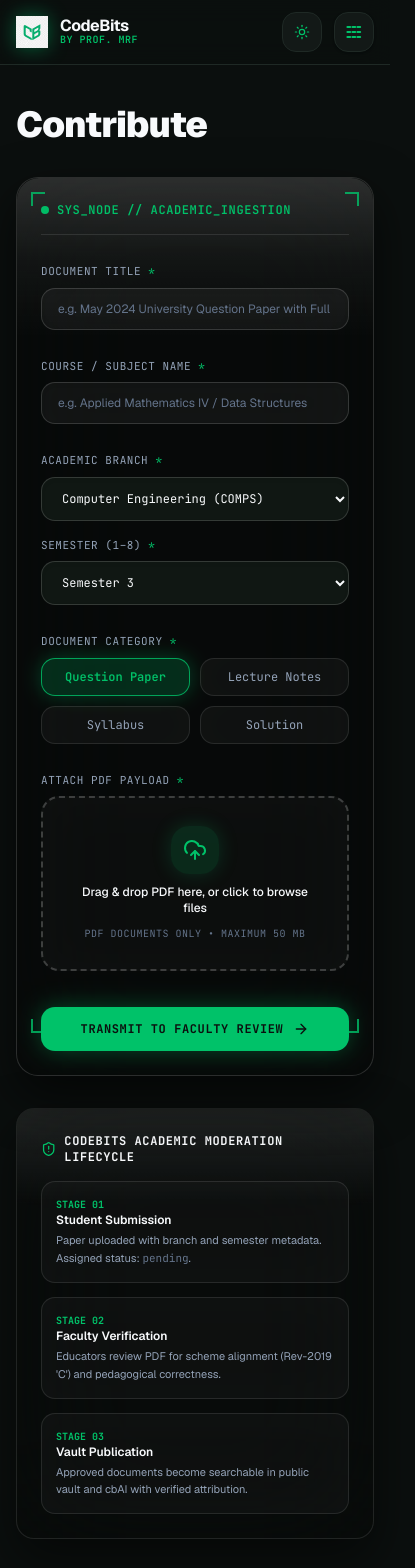
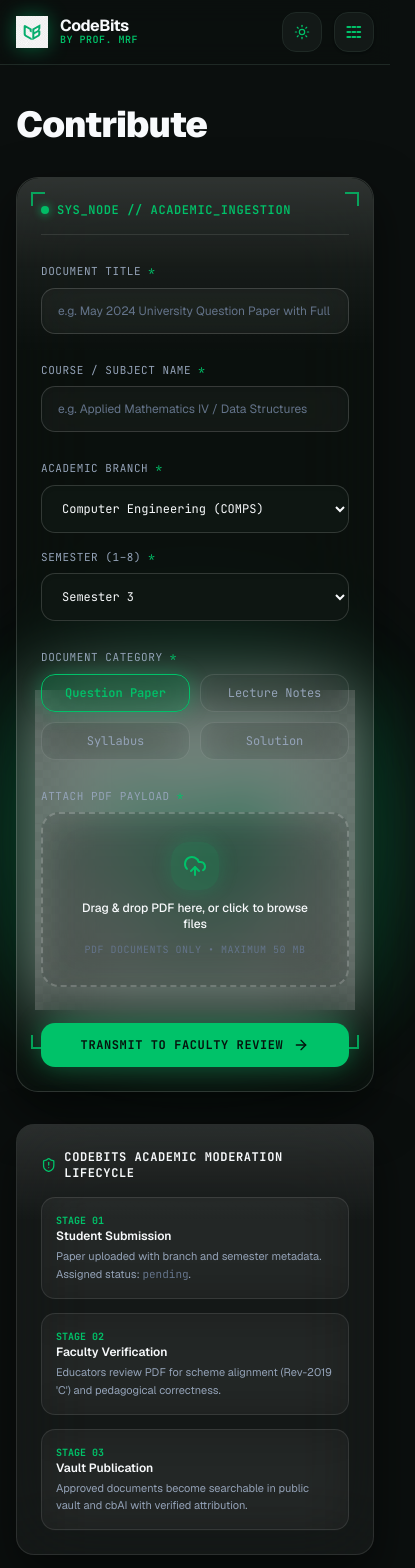
Before and after one commit to rehan-1002/CODEBITS, a Next.js app in the folder codebits/: page /upload in a window 390 px wide. Shown: the top 1568 px of the page, 415 px wide, since content can reach past the window. Built offline with nearby package versions, Linux system fonts and the light colour scheme.

Commit message:
feat(upload): implement liquid glass HUD with blurred CodeBits logo backdrop and minimal header

```diff
--- a/codebits/app/upload/page.tsx
+++ b/codebits/app/upload/page.tsx
@@ -1,10 +1,9 @@
 import React from "react";
 import { Metadata } from "next";
-import { UploadCloud, ShieldCheck } from "lucide-react";
 import { ResourceUploadForm } from "@/components/upload/ResourceUploadForm";
 
 export const metadata: Metadata = {
-  title: "Community Upload | CodeBits Academic Vault",
+  title: "Contribute | CodeBits Academic Vault",
   description:
     "Contribute verified Mumbai University engineering question papers, lecture notes, and solutions for faculty review and public vault indexing.",
 };
--- a/codebits/components/upload/ResourceUploadForm.tsx
+++ b/codebits/components/upload/ResourceUploadForm.tsx
@@ -8,7 +8,6 @@ import {
   AlertCircle,
   Clock,
   ShieldAlert,
-  Sparkles,
   ArrowRight,
   CheckCircle2,
 } from "lucide-react";
@@ -54,8 +53,6 @@ export function ResourceUploadForm() {
 
     setLoading(true);
 
-    // Backend-ready boundary:
-    // Simulated submission lifecycle for frontend verification
     setTimeout(() => {
       setLoading(false);
       setSubmitted(true);
@@ -63,30 +60,37 @@ export function ResourceUploadForm() {
   };
 
   return (
-    <div className="relative w-full space-y-8">
-      {/* Background CodeBits Logo - Refracted and Blurred Behind the Glass Form */}
-      <div className="absolute inset-0 flex items-center justify-center pointer-events-none select-none -z-10 overflow-hidden">
-        {/* Smokey Ethereal Backdrop Blooms */}
-        <div className="absolute w-[500px] sm:w-[700px] h-[500px] sm:h-[700px] rounded-full bg-gradient-to-tr from-[var(--brand-primary,#00C269)]/15 via-emerald-500/10 to-teal-400/5 blur-[100px] transform -translate-y-6" />
-        <div className="absolute w-[350px] sm:w-[500px] h-[350px] sm:h-[500px] rounded-full bg-[var(--brand-ambient,#34EE99)]/10 dark:bg-[var(--brand-primary,#00C269)]/20 blur-[80px] transform translate-y-12 translate-x-8" />
+    <div className="relative isolate w-full space-y-8">
+      {/*
+        ========================================================================
+        CODEBITS LOGO IN THE BACK OF THE FORM:
+        Placed at z-0 inside an isolated stacking context.
+        The liquid glass form sits at z-10 directly refracting and blurring this logo.
+        ========================================================================
+      */}
+      <div className="absolute inset-0 flex items-center justify-center pointer-events-none select-none z-0 overflow-visible">
+        {/* Ambient Emerald Glow Bloom */}
+        <div className="absolute w-[440px] sm:w-[580px] h-[440px] sm:h-[580px] rounded-full bg-[radial-gradient(circle,rgba(0,194,105,0.35)_0%,rgba(52,238,153,0.15)_40%,transparent_70%)] blur-[60px]" />
+        <div className="absolute w-[300px] sm:w-[420px] h-[300px] sm:h-[420px] rounded-full bg-emerald-500/15 dark:bg-emerald-500/25 blur-[70px] -translate-y-8" />
 
-        <div className="relative w-[320px] sm:w-[460px] md:w-[540px] aspect-square flex items-center justify-center animate-pulse duration-[8000ms]">
+        {/* CodeBits Emblem - Positioned directly behind the form */}
+        <div className="relative w-[320px] sm:w-[460px] md:w-[520px] aspect-square flex items-center justify-center animate-pulse duration-[6000ms]">
           <Image
             src="/LOGO CB.png"
-            alt="CodeBits Logo Backdrop"
-            width={540}
-            height={540}
+            alt="CodeBits Logo"
+            width={520}
+            height={520}
             priority
-            className="w-full h-full object-contain opacity-55 dark:opacity-45 drop-shadow-[0_0_50px_rgba(0,194,105,0.4)] pointer-events-none filter"
+            className="w-full h-full object-contain opacity-75 dark:opacity-85 drop-shadow-[0_0_45px_rgba(0,194,105,0.5)] pointer-events-none"
           />
         </div>
       </div>
 
       {submitted ? (
         /* Submitted Liquid Glass HUD Card */
-        <div className="relative z-10 backdrop-blur-3xl bg-white/20 dark:bg-black/30 border border-white/40 dark:border-white/15 shadow-[0_8px_32px_0_rgba(0,0,0,0.12)] dark:shadow-[0_20px_50px_rgba(0,0,0,0.6)] rounded-3xl p-8 sm:p-12 text-center space-y-6 overflow-hidden">
+        <div className="relative z-10 backdrop-blur-2xl bg-white/40 dark:bg-[#0B120E]/40 border border-white/60 dark:border-white/15 shadow-[0_8px_32px_0_rgba(0,0,0,0.08)] dark:shadow-[0_20px_50px_rgba(0,0,0,0.5)] rounded-3xl p-8 sm:p-12 text-center space-y-6 overflow-hidden">
           {/* Top Specular Glare */}
-          <div className="absolute inset-x-0 top-0 h-40 bg-gradient-to-b from-white/40 dark:from-white/15 via-white/5 to-transparent rounded-t-3xl pointer-events-none" />
+          <div className="absolute inset-x-0 top-0 h-40 bg-gradient-to-b from-white/30 dark:from-white/15 via-white/5 to-transparent rounded-t-3xl pointer-events-none" />
 
           {/* HUD Corner Accents */}
           <div className="absolute top-3.5 left-3.5 w-3.5 h-3.5 border-t-2 border-l-2 border-[var(--brand-primary)]/80 pointer-events-none" />
@@ -94,7 +98,7 @@ export function ResourceUploadForm() {
           <div className="absolute bottom-3.5 left-3.5 w-3.5 h-3.5 border-b-2 border-l-2 border-[var(--brand-primary)]/80 pointer-events-none" />
           <div className="absolute bottom-3.5 right-3.5 w-3.5 h-3.5 border-b-2 border-r-2 border-[var(--brand-primary)]/80 pointer-events-none" />
 
-          <div className="w-16 h-16 rounded-2xl border border-[var(--brand-primary)]/40 bg-[var(--brand-primary)]/15 text-[var(--brand-primary)] flex items-center justify-center mx-auto shadow-[0_0_28px_rgba(0,194,105,0.25)]">
+          <div className="w-16 h-16 rounded-2xl border border-[var(--brand-primary)]/40 bg-[var(--brand-primary)]/15 text-[var(--brand-primary)] flex items-center justify-center mx-auto shadow-[0_0_28px_rgba(0,194,105,0.3)]">
             <CheckCircle2 className="w-8 h-8" />
           </div>
 
@@ -112,8 +116,8 @@ export function ResourceUploadForm() {
           </div>
 
           {/* Payload Summary HUD Panel */}
-          <div className="p-5 rounded-2xl border border-white/30 dark:border-white/10 bg-white/20 dark:bg-white/[0.04] backdrop-blur-md max-w-md mx-auto text-left text-xs font-mono space-y-2 relative z-10 shadow-inner">
-            <div className="flex justify-between items-center pb-2 border-b border-white/20 dark:border-white/10 text-[10px] text-[var(--text-muted)]">
+          <div className="p-5 rounded-2xl border border-black/10 dark:border-white/10 bg-white/30 dark:bg-white/[0.04] backdrop-blur-md max-w-md mx-auto text-left text-xs font-mono space-y-2 relative z-10 shadow-inner">
+            <div className="flex justify-between items-center pb-2 border-b border-black/10 dark:border-white/10 text-[10px] text-[var(--text-muted)]">
               <span>PAYLOAD_RECEIPT</span>
               <span className="text-[var(--brand-primary)] font-semibold">VERIFIED_HASH</span>
             </div>
@@ -131,20 +135,20 @@ export function ResourceUploadForm() {
               setTitle("");
               setFile(null);
             }}
-            className="relative z-10 inline-flex items-center gap-2 px-6 py-3.5 rounded-xl bg-[var(--brand-primary)] hover:bg-[var(--brand-ambient,#34EE99)] text-[#0B0F0E] text-xs font-bold font-mono tracking-wider transition-all duration-300 shadow-[0_0_24px_rgba(0,194,105,0.35)] hover:shadow-[0_0_36px_rgba(0,194,105,0.65)] hover:scale-[1.02] active:scale-[0.98] cursor-pointer"
+            className="relative z-10 inline-flex items-center gap-2 px-6 py-3.5 rounded-xl bg-[var(--brand-primary)] hover:bg-[var(--brand-ambient,#34EE99)] text-[#05130D] text-xs font-bold font-mono tracking-wider transition-all duration-300 shadow-[0_0_24px_rgba(0,194,105,0.35)] hover:shadow-[0_0_36px_rgba(0,194,105,0.65)] hover:scale-[1.02] active:scale-[0.98] cursor-pointer"
           >
             <span>SUBMIT ANOTHER DOCUMENT</span>
             <ArrowRight className="w-4 h-4" />
           </button>
         </div>
       ) : (
-        /* Clear Smokey Glassmorphic HUD Form */
+        /* Authentic Liquid Glass HUD Form */
         <form
           onSubmit={handleSubmit}
-          className="relative z-10 backdrop-blur-3xl bg-white/25 dark:bg-black/35 border border-white/40 dark:border-white/15 shadow-[0_8px_32px_0_rgba(0,0,0,0.12)] dark:shadow-[0_20px_50px_rgba(0,0,0,0.6)] rounded-3xl p-6 sm:p-10 space-y-7 overflow-hidden"
+          className="relative z-10 backdrop-blur-2xl bg-white/40 dark:bg-[#0B120E]/40 border border-white/60 dark:border-white/15 shadow-[0_8px_32px_0_rgba(0,0,0,0.08)] dark:shadow-[0_20px_50px_rgba(0,0,0,0.5)] rounded-3xl p-6 sm:p-10 space-y-7 overflow-hidden"
         >
-          {/* Top Specular Glass Reflection */}
-          <div className="absolute inset-x-0 top-0 h-40 bg-gradient-to-b from-white/40 dark:from-white/15 via-white/5 to-transparent rounded-t-3xl pointer-events-none" />
+          {/* Top Specular Glass Reflection Sheen */}
+          <div className="absolute inset-x-0 top-0 h-44 bg-gradient-to-b from-white/35 dark:from-white/15 via-white/5 to-transparent rounded-t-3xl pointer-events-none" />
 
           {/* HUD Corner Accents */}
           <div className="absolute top-3.5 left-3.5 w-3.5 h-3.5 border-t-2 border-l-2 border-[var(--brand-primary)]/80 pointer-events-none" />
@@ -153,9 +157,9 @@ export function ResourceUploadForm() {
           <div className="absolute bottom-3.5 right-3.5 w-3.5 h-3.5 border-b-2 border-r-2 border-[var(--brand-primary)]/80 pointer-events-none" />
 
           {/* HUD Header Strip */}
-          <div className="relative z-10 flex items-center justify-between pb-4 border-b border-white/20 dark:border-white/10">
+          <div className="relative z-10 flex items-center justify-between pb-4 border-b border-black/10 dark:border-white/10">
             <div className="flex items-center gap-2 font-mono text-xs text-[var(--brand-primary)] font-semibold tracking-wider">
-              <span className="inline-block w-2 h-2 rounded-full bg-[var(--brand-primary)] animate-pulse" />
+              <span className="inline-block w-2 h-2 rounded-full bg-[var(--brand-primary)] animate-pulse shadow-[0_0_10px_var(--brand-primary)]" />
               SYS_NODE // ACADEMIC_INGESTION
             </div>
             <div className="font-mono text-[10px] text-[var(--text-muted)] tracking-widest hidden sm:block">
@@ -164,7 +168,7 @@ export function ResourceUploadForm() {
           </div>
 
           {error && (
-            <div className="relative z-10 p-3.5 rounded-xl border border-red-500/40 bg-red-500/10 backdrop-blur-md text-red-400 text-xs flex items-center gap-2.5">
+            <div className="relative z-10 p-3.5 rounded-xl border border-red-500/40 bg-red-500/10 backdrop-blur-md text-red-500 dark:text-red-300 text-xs flex items-center gap-2.5">
               <AlertCircle className="w-4 h-4 shrink-0" />
               <span>{error}</span>
             </div>
@@ -181,7 +185,7 @@ export function ResourceUploadForm() {
               value={title}
               onChange={(e) => setTitle(e.target.value)}
               placeholder="e.g. May 2024 University Question Paper with Full Solutions"
-              className="w-full px-4 py-3 rounded-xl border border-white/40 dark:border-white/15 bg-white/30 dark:bg-white/[0.05] backdrop-blur-xl text-xs sm:text-sm text-[var(--text-primary)] placeholder-[var(--text-muted)] focus:outline-none focus:border-[var(--brand-primary)] focus:ring-1 focus:ring-[var(--brand-primary)]/40 transition-all shadow-inner"
+              className="w-full px-4 py-3.5 rounded-xl border border-black/10 dark:border-white/15 bg-white/50 dark:bg-white/[0.04] backdrop-blur-xl text-xs sm:text-sm text-[var(--text-primary)] placeholder-[var(--text-muted)] focus:outline-none focus:border-[var(--brand-primary)] focus:bg-white/80 dark:focus:bg-white/[0.08] focus:ring-1 focus:ring-[var(--brand-primary)]/50 transition-all shadow-inner"
             />
           </div>
 
@@ -196,7 +200,7 @@ export function ResourceUploadForm() {
               value={subject}
               onChange={(e) => setSubject(e.target.value)}
               placeholder="e.g. Applied Mathematics IV / Data Structures"
-              className="w-full px-4 py-3 rounded-xl border border-white/40 dark:border-white/15 bg-white/30 dark:bg-white/[0.05] backdrop-blur-xl text-xs sm:text-sm text-[var(--text-primary)] placeholder-[var(--text-muted)] focus:outline-none focus:border-[var(--brand-primary)] focus:ring-1 focus:ring-[var(--brand-primary)]/40 transition-all shadow-inner"
+              className="w-full px-4 py-3.5 rounded-xl border border-black/10 dark:border-white/15 bg-white/50 dark:bg-white/[0.04] backdrop-blur-xl text-xs sm:text-sm text-[var(--text-primary)] placeholder-[var(--text-muted)] focus:outline-none focus:border-[var(--brand-primary)] focus:bg-white/80 dark:focus:bg-white/[0.08] focus:ring-1 focus:ring-[var(--brand-primary)]/50 transition-all shadow-inner"
             />
           </div>
 
@@ -209,7 +213,7 @@ export function ResourceUploadForm() {
               <select
                 value={branch}
                 onChange={(e) => setBranch(e.target.value as AcademicBranch)}
-                className="w-full px-4 py-3 rounded-xl border border-white/40 dark:border-white/15 bg-white/40 dark:bg-[#121A16]/90 backdrop-blur-xl text-xs font-mono text-[var(--text-primary)] focus:outline-none focus:border-[var(--brand-primary)] focus:ring-1 focus:ring-[var(--brand-primary)]/40 transition-all cursor-pointer shadow-inner"
+                className="w-full px-4 py-3.5 rounded-xl border border-black/10 dark:border-white/15 bg-white/70 dark:bg-[#0E1612] backdrop-blur-xl text-xs font-mono text-[var(--text-primary)] focus:outline-none focus:border-[var(--brand-primary)] focus:ring-1 focus:ring-[var(--brand-primary)]/50 transition-all cursor-pointer shadow-inner"
               >
                 <option value="COMPS">Computer Engineering (COMPS)</option>
                 <option value="IT">Information Technology (IT)</option>
@@ -227,7 +231,7 @@ export function ResourceUploadForm() {
               <select
                 value={semester}
                 onChange={(e) => setSemester(Number(e.target.value) as AcademicSemester)}
-                className="w-full px-4 py-3 rounded-xl border border-white/40 dark:border-white/15 bg-white/40 dark:bg-[#121A16]/90 backdrop-blur-xl text-xs font-mono text-[var(--text-primary)] focus:outline-none focus:border-[var(--brand-primary)] focus:ring-1 focus:ring-[var(--brand-primary)]/40 transition-all cursor-pointer shadow-inner"
+                className="w-full px-4 py-3.5 rounded-xl border border-black/10 dark:border-white/15 bg-white/70 dark:bg-[#0E1612] backdrop-blur-xl text-xs font-mono text-[var(--text-primary)] focus:outline-none focus:border-[var(--brand-primary)] focus:ring-1 focus:ring-[var(--brand-primary)]/50 transition-all cursor-pointer shadow-inner"
               >
                 {[1, 2, 3, 4, 5, 6, 7, 8].map((s) => (
                   <option key={s} value={s}>
@@ -238,7 +242,7 @@ export function ResourceUploadForm() {
             </div>
           </div>
 
-          {/* Document Category HUD Selector */}
+          {/* Document Category Liquid Glass Selector */}
           <div className="space-y-2 relative z-10">
             <label className="block text-[11px] font-mono text-[var(--text-secondary)] tracking-wider">
               DOCUMENT CATEGORY <span className="text-[var(--brand-primary)]">*</span>
@@ -256,8 +260,8 @@ export function ResourceUploadForm() {
                   onClick={() => setCategory(c.id as DocumentCategory)}
                   className={`py-2.5 px-3 rounded-xl text-xs font-mono border backdrop-blur-xl transition-all cursor-pointer text-center ${
                     category === c.id
-                      ? "bg-[var(--brand-primary)]/20 text-[var(--brand-primary)] border-[var(--brand-primary)]/80 font-semibold shadow-[0_0_20px_rgba(0,194,105,0.3)]"
-                      : "bg-white/25 dark:bg-white/[0.04] text-[var(--text-secondary)] border-white/40 dark:border-white/10 hover:border-[var(--brand-primary)]/50 hover:text-[var(--text-primary)]"
+                      ? "bg-[var(--brand-primary)]/20 text-[var(--brand-primary)] border-[var(--brand-primary)] font-semibold shadow-[0_0_20px_rgba(0,194,105,0.3)]"
+                      : "bg-white/30 dark:bg-white/[0.04] text-[var(--text-secondary)] border-black/10 dark:border-white/10 hover:border-[var(--brand-primary)]/50 hover:text-[var(--text-primary)]"
                   }`}
                 >
                   {c.label}
@@ -271,7 +275,7 @@ export function ResourceUploadForm() {
             <label className="block text-[11px] font-mono text-[var(--text-secondary)] tracking-wider">
               ATTACH PDF PAYLOAD <span className="text-[var(--brand-primary)]">*</span>
             </label>
-            <div className="relative border-2 border-dashed border-white/40 dark:border-white/20 hover:border-[var(--brand-primary)] rounded-2xl p-7 text-center bg-white/25 dark:bg-white/[0.03] backdrop-blur-xl transition-all group cursor-pointer hover:shadow-[0_0_30px_rgba(0,194,105,0.2)]">
+            <div className="relative border-2 border-dashed border-black/15 dark:border-white/20 hover:border-[var(--brand-primary)] rounded-2xl p-7 text-center bg-white/30 dark:bg-white/[0.03] backdrop-blur-xl transition-all group cursor-pointer hover:shadow-[0_0_30px_rgba(0,194,105,0.2)]">
               <input
                 type="file"
                 accept=".pdf,application/pdf"
@@ -307,7 +311,7 @@ export function ResourceUploadForm() {
             <button
               type="submit"
               disabled={loading}
-              className="w-full sm:w-auto inline-flex items-center justify-center gap-2.5 px-8 py-3.5 rounded-xl bg-[var(--brand-primary)] hover:bg-[var(--brand-ambient,#34EE99)] text-[#0B0F0E] text-xs font-bold font-mono uppercase tracking-wider transition-all duration-300 disabled:opacity-50 shadow-[0_0_24px_rgba(0,194,105,0.35)] hover:shadow-[0_0_36px_rgba(0,194,105,0.65)] hover:scale-[1.01] active:scale-[0.98] cursor-pointer"
+              className="w-full sm:w-auto inline-flex items-center justify-center gap-2.5 px-8 py-3.5 rounded-xl bg-[var(--brand-primary)] hover:bg-[var(--brand-ambient,#34EE99)] text-[#05130D] text-xs font-bold font-mono uppercase tracking-wider transition-all duration-300 disabled:opacity-50 shadow-[0_0_24px_rgba(0,194,105,0.35)] hover:shadow-[0_0_36px_rgba(0,194,105,0.65)] hover:scale-[1.01] active:scale-[0.98] cursor-pointer"
             >
               <span>{loading ? "TRANSMITTING TO MODERATION..." : "TRANSMIT TO FACULTY REVIEW"}</span>
               <ArrowRight className="w-4 h-4" />
@@ -316,9 +320,9 @@ export function ResourceUploadForm() {
         </form>
       )}
 
-      {/* Moderation Protocol Guide - Clear Glass HUD Block */}
-      <div className="relative rounded-2xl backdrop-blur-3xl bg-white/20 dark:bg-black/25 border border-white/40 dark:border-white/10 p-6 sm:p-7 space-y-4 shadow-[0_8px_32px_0_rgba(0,0,0,0.08)] dark:shadow-[0_20px_50px_rgba(0,0,0,0.5)] overflow-hidden">
-        {/* Subtle Specular Glare */}
+      {/* Moderation Protocol Guide - Liquid Glass HUD Block */}
+      <div className="relative z-10 rounded-2xl backdrop-blur-2xl bg-white/30 dark:bg-white/[0.04] border border-white/50 dark:border-white/10 p-6 sm:p-7 space-y-4 shadow-[0_8px_32px_0_rgba(0,0,0,0.06)] dark:shadow-[0_20px_50px_rgba(0,0,0,0.5)] overflow-hidden">
+        {/* Specular Glare */}
         <div className="absolute inset-x-0 top-0 h-24 bg-gradient-to-b from-white/30 dark:from-white/10 to-transparent pointer-events-none" />
 
         <div className="flex items-center gap-2 relative z-10">
@@ -329,7 +333,7 @@ export function ResourceUploadForm() {
         </div>
 
         <div className="grid grid-cols-1 sm:grid-cols-3 gap-3.5 text-xs relative z-10">
-          <div className="p-3.5 rounded-xl border border-white/30 dark:border-white/10 bg-white/25 dark:bg-white/[0.03] backdrop-blur-xl space-y-1">
+          <div className="p-3.5 rounded-xl border border-black/5 dark:border-white/10 bg-white/30 dark:bg-white/[0.03] backdrop-blur-xl space-y-1">
             <span className="font-mono text-[10px] text-[var(--brand-primary)] font-bold">STAGE 01</span>
             <div className="font-semibold text-[var(--text-primary)]">Student Submission</div>
             <p className="text-[11px] text-[var(--text-secondary)] leading-relaxed font-sans">
@@ -337,7 +341,7 @@ export function ResourceUploadForm() {
             </p>
           </div>
 
-          <div className="p-3.5 rounded-xl border border-white/30 dark:border-white/10 bg-white/25 dark:bg-white/[0.03] backdrop-blur-xl space-y-1">
+          <div className="p-3.5 rounded-xl border border-black/5 dark:border-white/10 bg-white/30 dark:bg-white/[0.03] backdrop-blur-xl space-y-1">
             <span className="font-mono text-[10px] text-[var(--brand-primary)] font-bold">STAGE 02</span>
             <div className="font-semibold text-[var(--text-primary)]">Faculty Verification</div>
             <p className="text-[11px] text-[var(--text-secondary)] leading-relaxed font-sans">
@@ -345,7 +349,7 @@ export function ResourceUploadForm() {
             </p>
           </div>
 
-          <div className="p-3.5 rounded-xl border border-white/30 dark:border-white/10 bg-white/25 dark:bg-white/[0.03] backdrop-blur-xl space-y-1">
+          <div className="p-3.5 rounded-xl border border-black/5 dark:border-white/10 bg-white/30 dark:bg-white/[0.03] backdrop-blur-xl space-y-1">
             <span className="font-mono text-[10px] text-[var(--brand-primary)] font-bold">STAGE 03</span>
             <div className="font-semibold text-[var(--text-primary)]">Vault Publication</div>
             <p className="text-[11px] text-[var(--text-secondary)] leading-relaxed font-sans">
```
Also changed, not shown: 1 other file (tests, documents, lock files or other folders).
